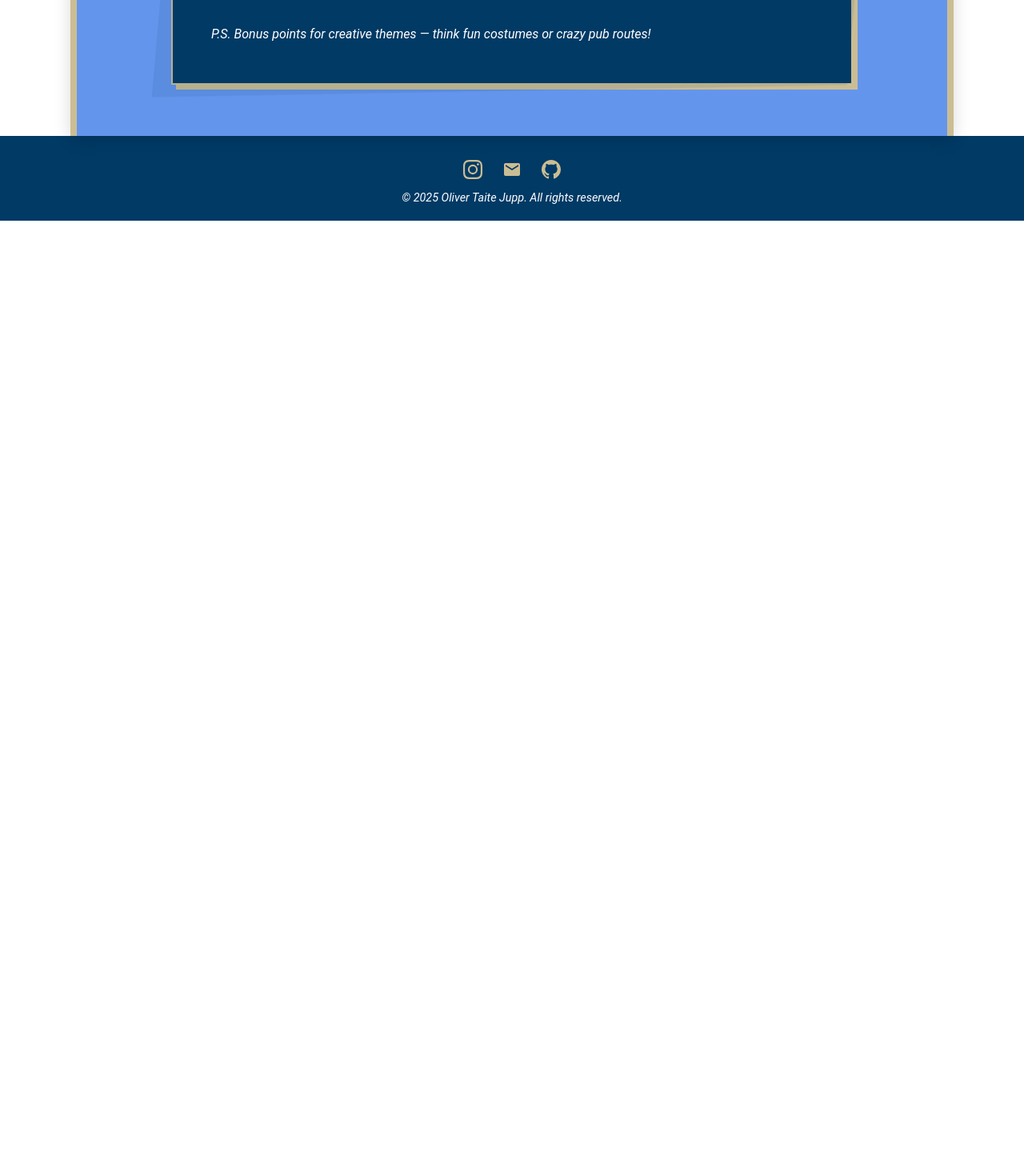
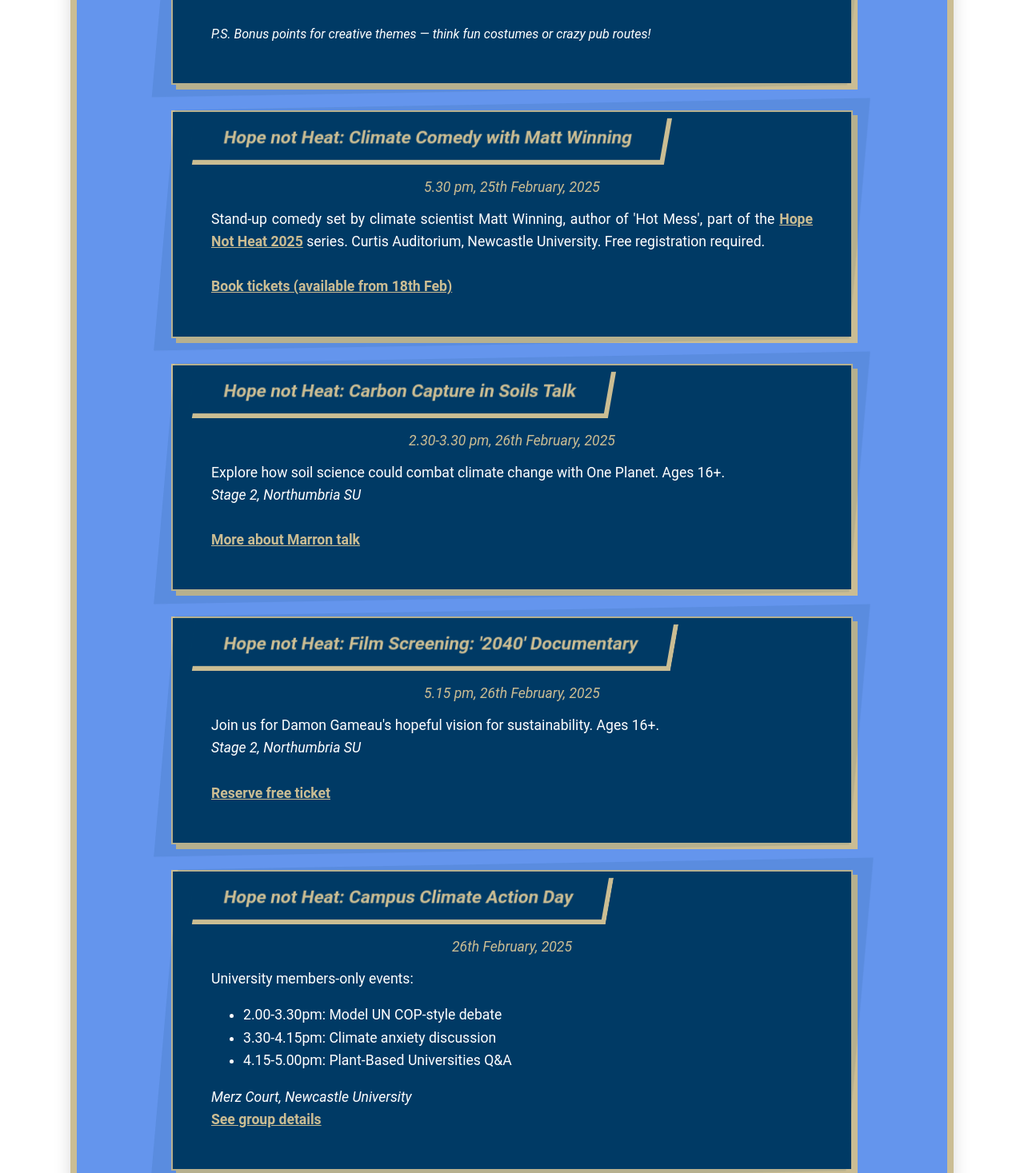
Before and after one commit to Oliver-TJ/beach_clean, a React (Create React App) app: page /whats-on in a window 1280 px wide. Shown: the part 1360-2827 px from the top of the page at 80% size. Before the commit the page ends 1636 px from the top, so only its background shows below. Built offline with nearby package versions, Linux system fonts and the light colour scheme; the HTML template or start-up script is replaced by a standard one.

Commit message:
Update site information with hope not heat details

```diff
--- a/src/components/rubbish_counter.js
+++ b/src/components/rubbish_counter.js
@@ -5,13 +5,13 @@ const RubbishCounter = () => {
     const [isHovered, setIsHovered] = useState(false);
 
     const cleanupData = {
-        total: "83.00",
+        total: "140.50",
         latestEvent: {
-            location: "Sandhaven Beach to Long Beach (South Shields)",
-            date: "10-11-2024",
-            attendees: 10,
-            collected: "53kg",
-            distance: "1.6km"
+            location: "Cullercoats to King Edwards Bay",
+            date: "02-22-2025",
+            attendees: 24,
+            collected: "57.5kg",
+            distance: "2.25km"
         }
     };
 
@@ -22,10 +22,11 @@ const RubbishCounter = () => {
         >
             <CounterContainer>
                 <Title>Amount Cleaned (kg):</Title>
-                <Counter>8</Counter>
-                <Counter>3</Counter>
+                <Counter>1</Counter>
+                <Counter>4</Counter>
+                <Counter>0</Counter>
                 <Point>·</Point>
-                <Counter>0</Counter>
+                <Counter>5</Counter>
                 <Counter>0</Counter>
             </CounterContainer>
 
--- a/src/templates/home.js
+++ b/src/templates/home.js
@@ -12,13 +12,76 @@ import {
     ContentSection,
     ResponsiveInstagramWrapper,
     JoinButtonWrapper,
-    DescDivs
+    DescDivs,
+    EventLink
 } from "../components/home";
 import { JoinButton } from "../components/join_button";
 import { InstagramEmbed } from "react-social-media-embed";
 import RubbishCounter  from "../components/rubbish_counter"
 import "./home.css";
 import CoverImage from "../assets/cover_img.jpg"
+import GroupPhoto from "../assets/group_photo.jpg"
+import {EventCard} from "./whatsOn";
+
+const events = [
+    {
+        title: "Beach Clean Success!",
+        date: "22nd February 2025",
+        description: (
+            <>
+                We’re thrilled to share that our recent beach clean-up was a massive success!
+                Together, 24 incredible volunteers removed <b>57.5kg of litter</b> from our beautiful coastline,
+                stretching from Cullercoats to King Edwards Bay. <i>From plastic waste to dumped wiring,
+                every piece collected helps protect marine life and keep our beaches pristine.</i>
+                <br/>
+                <br/>
+                <b style={{ color: "#CBBD93", fontSize: "1.5rem"}}>🌟 A Heartfelt Thank You! 🌟</b><br/>
+                To everyone who joined us—whether you’re a regular volunteer or first-timer—your energy and dedication
+                made this event! Special thanks to <b><EventLink
+                    href="https://conferences.ncl.ac.uk/hopenotheat2025/home/"
+                    target="_blank"
+                    rel="noopener noreferrer"
+                >
+                    Hope not Heat
+                </EventLink></b> and <b><EventLink
+                    href="https://www.sas.org.uk/"
+                    target="_blank"
+                    rel="noopener noreferrer"
+                >
+                Surfers Against Sewage
+                </EventLink></b> for their
+                support, and to all who braved the February chill to make a difference.
+                <br/>
+                <br/>
+                <b style={{ color: "#CBBD93", fontSize: "1.5rem"}}>
+                    🌍 Join the Hope not Heat Events! 🌍
+                </b>
+                <br/>
+                Our beach clean was part of the inspiring Hope not Heat initiative,
+                which continues with fantastic climate-focused events this week (22nd to 26th February). Check out what’s coming up on their <b><EventLink
+                    href="https://conferences.ncl.ac.uk/hopenotheat2025/programme/"
+                    target="_blank"
+                    rel="noopener noreferrer"
+                >
+                    webpage
+                </EventLink></b> and support them by turning up!
+
+                <br/>
+                <br/>
+                <br/>
+                <div style={{ textAlign: "center" }}>
+                    <CoverImg>
+                        <img src={GroupPhoto} alt={"22nd February Beach Clean crew"} />
+                    </CoverImg>
+                    <i style={{ fontSize: "0.9rem", color: "#CBBD93"}}>Huge thank you to everyone who came!!</i>
+                </div>
+                <br/>
+                <i>With thanks,</i><br/><b>The Beach Cleaning Society</b><br/>
+                <i>In partnership with Hope not Heat & Surfers Against Sewage</i>
+            </>
+        )
+    }
+]
 
 
 const Home = () => {
@@ -27,6 +90,17 @@ const Home = () => {
             <BackgroundWrapper />
             <TextContainer>
                 <RubbishCounter/>
+
+                <div style={{ width: "100%" }}>
+                    {events.map((event, index) => (
+                        <EventCard
+                            key={index}
+                            title={event.title}
+                            date={event.date}
+                            description={event.description}
+                        />
+                    ))}
+                </div>
 
                 <IgContainer>
                     <ContentSection>
--- a/src/templates/whatsOn.js
+++ b/src/templates/whatsOn.js
@@ -82,10 +82,98 @@ const events = [
                 <i style={{ fontSize: '1rem' }}>P.S. Bonus points for creative themes — think fun costumes or crazy pub routes!</i>
             </>
         )
+    },
+    {
+        title: "Hope not Heat: Climate Comedy with Matt Winning",
+        date: "5.30 pm, 25th February, 2025",
+        description: (
+            <>
+                Stand-up comedy set by climate scientist Matt Winning, author of 'Hot Mess', part of the{' '}
+                <EventLink
+                    href="https://conferences.ncl.ac.uk/hopenotheat2025/"
+                    target="_blank"
+                    rel="noopener noreferrer"
+                >
+                    Hope Not Heat 2025
+                </EventLink> series. Curtis Auditorium, Newcastle University. Free registration required.
+                <br/>
+                <br/>
+                <EventLink
+                    href="https://www.ncl.ac.uk/events/noticeboard/item/250225mattwinning.html"
+                    target="_blank"
+                    rel="noopener noreferrer"
+                >
+                    Book tickets (available from 18th Feb)
+                </EventLink>
+            </>
+        )
+    },
+    {
+        title: "Hope not Heat: Carbon Capture in Soils Talk",
+        date: "2.30-3.30 pm, 26th February, 2025",
+        description: (
+            <>
+                Explore how soil science could combat climate change with One Planet. Ages 16+.
+                <br/>
+                <i>Stage 2, Northumbria SU</i>
+                <br/>
+                <br/>
+                <EventLink
+                    href="https://conferences.ncl.ac.uk/media/sites/conferencewebsites/hopenotheat2025/Marron.pdf"
+                    target="_blank"
+                    rel="noopener noreferrer"
+                >
+                    More about Marron talk
+                </EventLink>
+            </>
+        )
+    },
+    {
+        title: "Hope not Heat: Film Screening: '2040' Documentary",
+        date: "5.15 pm, 26th February, 2025",
+        description: (
+            <>
+                Join us for Damon Gameau's hopeful vision for sustainability. Ages 16+.
+                <br/>
+                <i>Stage 2, Northumbria SU</i>
+                <br/>
+                <br/>
+                <EventLink
+                    href="https://mynsu.co.uk/events/id/1339-2040-film-screening"
+                    target="_blank"
+                    rel="noopener noreferrer"
+                >
+                    Reserve free ticket
+                </EventLink>
+            </>
+        )
+    },
+    {
+        title: "Hope not Heat: Campus Climate Action Day",
+        date: "26th February, 2025",
+        description: (
+            <>
+                University members-only events:
+                <ul>
+                    <li>2.00-3.30pm: Model UN COP-style debate</li>
+                    <li>3.30-4.15pm: Climate anxiety discussion</li>
+                    <li>4.15-5.00pm: Plant-Based Universities Q&A</li>
+                </ul>
+                <i>Merz Court, Newcastle University</i>
+                <br/>
+                <EventLink
+                    href="https://conferences.ncl.ac.uk/hopenotheat2025/joinagroup/"
+                    target="_blank"
+                    rel="noopener noreferrer"
+                >
+                    See group details
+                </EventLink>
+            </>
+        )
     }
 ];
 
-const EventCard = ({ title, date, description }) => (
+export const EventCard = ({ title, date, description }) => (
     <EventCardContainer>
         <EventHeader>
             <h3>{title}</h3>
```
Also changed, not shown: src/assets/group_photo.jpg (added).
